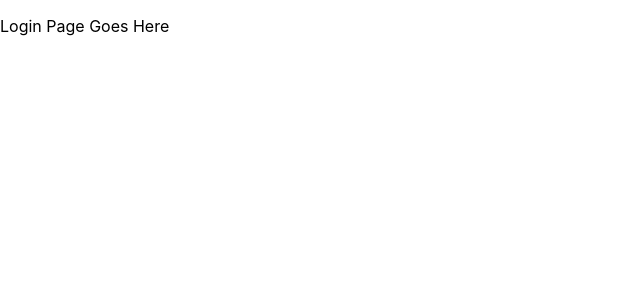
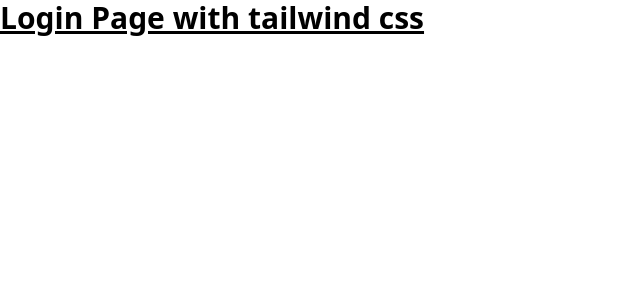
Before and after one commit to Manifoldcomputerslimited/financial-forecast-frontend, a React (Create React App) app: page / in a window 1280 px wide. Shown: the top 300 px of the page, without its empty margins (0-640 px from the left). Built offline with nearby package versions, Linux system fonts and the light colour scheme.

Commit message:
install tailwind css

```diff
--- /dev/null
+++ b/postcss.config.js
@@ -0,0 +1,6 @@
+module.exports = {
+  plugins: {
+    tailwindcss: {},
+    autoprefixer: {},
+  },
+}
--- a/src/index.css
+++ b/src/index.css
@@ -1,13 +1,3 @@
-body {
-  margin: 0;
-  font-family: -apple-system, BlinkMacSystemFont, 'Segoe UI', 'Roboto', 'Oxygen',
-    'Ubuntu', 'Cantarell', 'Fira Sans', 'Droid Sans', 'Helvetica Neue',
-    sans-serif;
-  -webkit-font-smoothing: antialiased;
-  -moz-osx-font-smoothing: grayscale;
-}
-
-code {
-  font-family: source-code-pro, Menlo, Monaco, Consolas, 'Courier New',
-    monospace;
-}
+@tailwind base;
+@tailwind components;
+@tailwind utilities;
--- a/src/pages/Login/index.js
+++ b/src/pages/Login/index.js
@@ -1,10 +1,9 @@
-import React from 'react';
+import React from "react";
 
 export const Login = () => {
-    console.log('here')
-    return (
-        <div>
-            <p>Login Page Goes Here</p>
-        </div>
-    )
-}
+  return (
+    <div>
+      <p className="text-3xl font-bold underline">Login Page with tailwind css</p>
+    </div>
+  );
+};
--- /dev/null
+++ b/src/routes/clientRoutes.js
@@ -0,0 +1,9 @@
+import { Login } from "../pages/Login/";
+
+export const clientRoutes = [
+  {
+    path: "/",
+    key: "/",
+    component: Login,
+  },
+];
--- /dev/null
+++ b/tailwind.config.js
@@ -0,0 +1,8 @@
+/** @type {import('tailwindcss').Config} */
+module.exports = {
+  content: ["./src/**/*.{js,jsx,ts,tsx}"],
+  theme: {
+    extend: {},
+  },
+  plugins: [],
+};
```
Also changed, not shown: package.json (+7 -2 lines), 1 other file (tests, documents, lock files or other folders).
